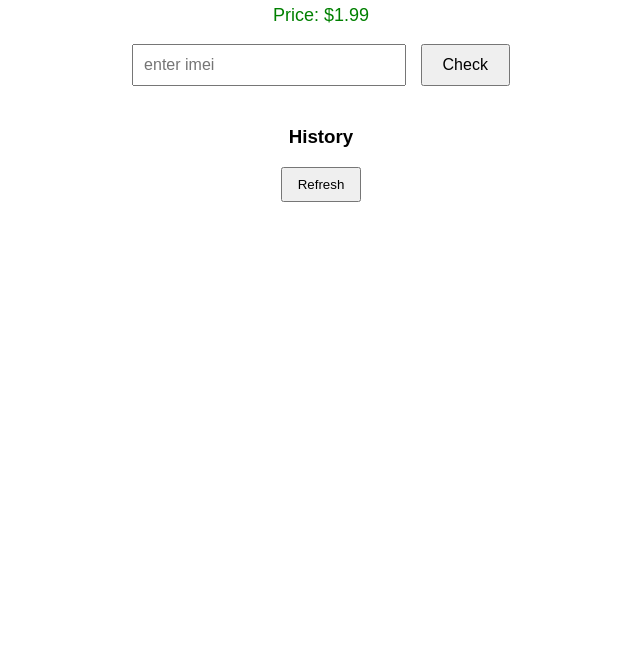
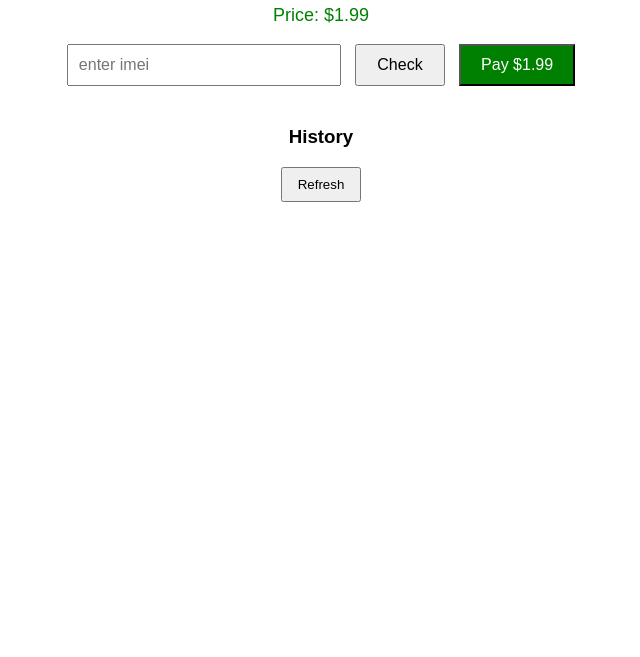
Before and after one commit to 1Chip-support/imei-info, a website: page index.html in a window 1280 px wide. Shown: the part 143-800 px from the top of the page, without its empty margins (319-959 px from the left). Drawn offline with Linux system fonts and the light colour scheme.

Commit message:
fix api + add price

```diff
--- a/index.html
+++ b/index.html
@@ -16,9 +16,16 @@
 <input id="imei" placeholder="enter imei"
 style="padding:10px; width:250px; font-size:16px;" />
 
+<!-- CHECK BUTTON -->
 <button onclick="check()"
 style="padding:10px 20px; font-size:16px; margin-left:10px;">
 Check
+</button>
+
+<!-- PAY BUTTON -->
+<button onclick="pay()"
+style="padding:10px 20px; font-size:16px; margin-left:10px; background:green; color:white;">
+Pay $1.99
 </button>
 
 <!-- SPINNER -->
@@ -78,6 +85,35 @@ th, td {
 <script>
 const API_URL = "https://imei-info.onrender.com";
 
+/* =========================
+   PAYMENT (NEW)
+========================= */
+async function pay() {
+  const imei = document.getElementById("imei").value;
+
+  if (!imei) {
+    alert("Enter IMEI first");
+    return;
+  }
+
+  const res = await fetch(API_URL + "/create-payment", {
+    method: "POST",
+    headers: { "Content-Type": "application/json" },
+    body: JSON.stringify({ deviceId: imei })
+  });
+
+  const data = await res.json();
+
+  if (data.url) {
+    window.location.href = data.url;
+  } else {
+    alert("Payment error");
+  }
+}
+
+/* =========================
+   CHECK
+========================= */
 async function check() {
   const imei = document.getElementById("imei").value;
   const resultEl = document.getElementById("resultCard");
@@ -112,7 +148,7 @@ async function check() {
 
     resultEl.innerHTML = `
       IMEI result → <b>${statusText}</b><br>
-      Price: <b>$${data.price || "1.99"}</b>
+      Price: <b>$1.99</b>
     `;
 
     resultEl.style.color = color;
@@ -127,6 +163,9 @@ async function check() {
   }
 }
 
+/* =========================
+   HISTORY
+========================= */
 async function loadHistory() {
   const table = document.getElementById("table");
 
```
